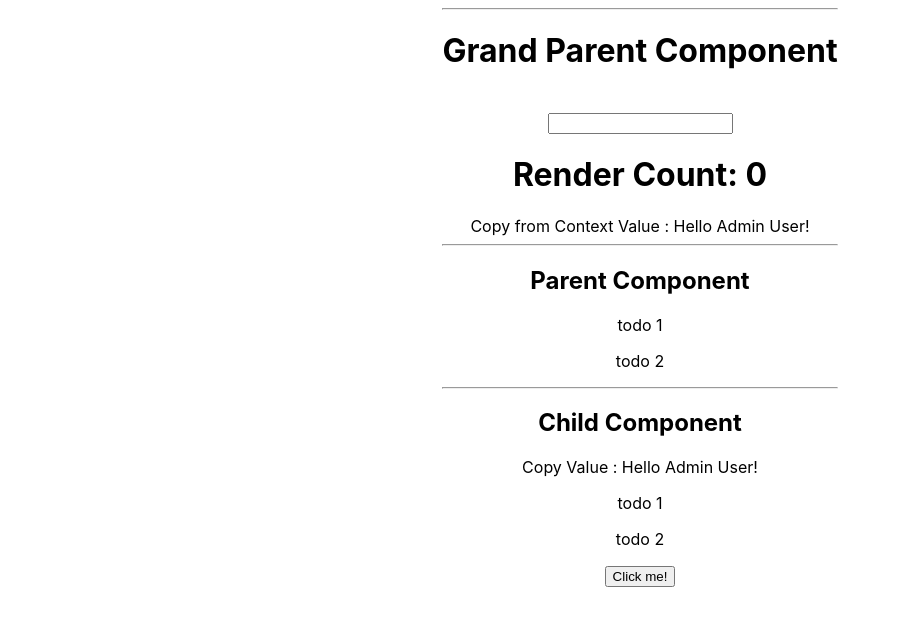
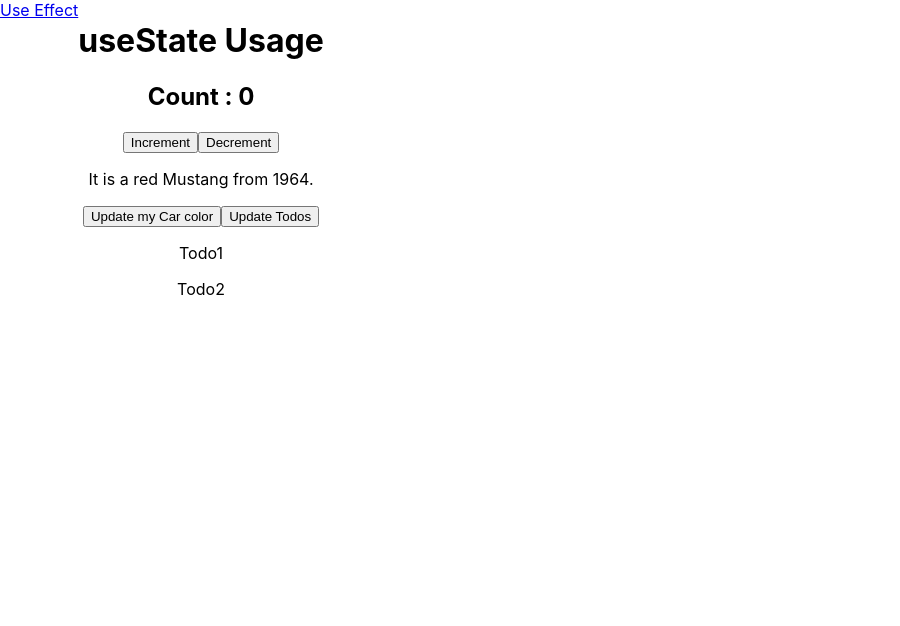
Before and after one commit to Anand-1/typescript-app, a React (Create React App) app: page / in a window 1280 px wide. Shown: the top 626 px of the page, without its empty margins (0-900 px from the left). Built offline with nearby package versions, Linux system fonts and the light colour scheme.

Commit message:
react query

```diff
--- a/package.json
+++ b/package.json
@@ -3,6 +3,8 @@
   "version": "0.1.0",
   "private": true,
   "dependencies": {
+    "@tanstack/react-query": "^5.17.0",
+    "@tanstack/react-query-devtools": "^5.17.0",
     "@testing-library/jest-dom": "^5.17.0",
     "@testing-library/react": "^13.4.0",
     "@testing-library/user-event": "^13.5.0",
--- a/src/App.tsx
+++ b/src/App.tsx
@@ -11,12 +11,14 @@ import CustomHooks from "./HooksUsage/CustomHooks/CustomHooks";
 import InfinitScroll from "./InfiniteScroll/InfiniteScroll";
 import UseReducerUnd from "./HooksUsage/UseReducers/UseReducerUnd";
 import HigherOrderComponent from "./HOC/HigherOrderComponent";
+import ReactQuery from "./ReactQuery/ReactQuery";
 function App() {
   return (
     <div className="App">
       <BrowserRouter>
         <Routes>
-          <Route path="/" element={<GrandParent />} />
+          <Route path="/" element={<UseStateUsage />} />
+          <Route path="/grandparent" element={<GrandParent />} />
           <Route path="/useStates" element={<UseStateUsage />} />
           <Route path="/useEffects" element={<UseEffectUsage />} />
           <Route path="/useRefs" element={<UserRefUsage />} />
@@ -26,6 +28,7 @@ function App() {
           <Route path="/usereducers" element={<UseReducerUnd />} />
           <Route path="/hoc" element={<HigherOrderComponent />}></Route>
           <Route path="/infiniteScroll" element={<InfinitScroll />} />
+          <Route path="/reactQuery" element={<ReactQuery />} />
         </Routes>
       </BrowserRouter>
     </div>
--- /dev/null
+++ b/src/HooksUsage/CustomHooks/CustomHooks.css
@@ -0,0 +1,7 @@
+.pargraph-text {
+  background-color: bisque;
+  border: 2px solid blueviolet;
+  text-align: left;
+  padding: 5px;
+  margin: 10px;
+}
--- a/src/HooksUsage/CustomHooks/CustomHooks.tsx
+++ b/src/HooksUsage/CustomHooks/CustomHooks.tsx
@@ -1,12 +1,17 @@
 import useFetch from "./useFetch";
+import "./CustomHooks.css";
 const CustomHooks = () => {
   const [data] = useFetch("https://jsonplaceholder.typicode.com/todos");
   return (
     <>
-      <h1>Custom Hooks Example</h1>
+      <h1 style={{ backgroundColor: "red" }}>Custom Hooks Example</h1>
       {data &&
         data.map((item: any) => {
-          return <p key={item.id}>{item.title}</p>;
+          return (
+            <p className="pargraph-text" key={item.id}>
+              {item.title}
+            </p>
+          );
         })}
     </>
   );
--- a/src/HooksUsage/UseStateUsage/UseStateUsage.tsx
+++ b/src/HooksUsage/UseStateUsage/UseStateUsage.tsx
@@ -1,5 +1,6 @@
 // The React useState Hook allows us to track state in a function component.
 import React, { useState } from "react";
+import LeftBar from "../../LeftBar/LeftBar";
 
 const UseStateUsage = () => {
   const [count, setCount] = useState(0);
@@ -24,6 +25,11 @@ const UseStateUsage = () => {
   };
   return (
     <>
+      <div style={{ display: "flex" }}>
+        <div>
+          <LeftBar />
+        </div>
+        <div>
           <h1>useState Usage</h1>
           <h2>Count : {count}</h2>
           <button type="button" onClick={() => setCount(count + 1)}>
@@ -46,6 +52,8 @@ const UseStateUsage = () => {
               return <p key={index}>{todo}</p>;
             })}
           </div>
+        </div>
+      </div>
     </>
   );
 };
--- /dev/null
+++ b/src/LeftBar/LeftBar.css
@@ -0,0 +1,4 @@
+.leftBar {
+  display: flex;
+  flex-direction: column;
+}
--- /dev/null
+++ b/src/LeftBar/LeftBar.tsx
@@ -0,0 +1,16 @@
+import React from "react";
+import { Link } from "react-router-dom";
+
+const LeftBar = () => {
+  return (
+    <>
+      <div className="leftBar">
+        <div>
+          <Link to="useEffects"> Use Effect</Link>
+        </div>
+      </div>
+    </>
+  );
+};
+
+export default LeftBar;
--- /dev/null
+++ b/src/ReactQuery/ReactQuery.tsx
@@ -0,0 +1,33 @@
+import { useQuery } from "@tanstack/react-query";
+
+const POSTS = [
+  {
+    id: 1,
+    title: "Post 1",
+  },
+  {
+    id: 2,
+    title: "Post 2",
+  },
+];
+
+const ReactQuery = () => {
+  const postQuery = useQuery({
+    queryKey: ["posts"],
+    queryFn: () => wait(1000).then(() => [...POSTS]),
+  });
+
+  if (postQuery.isLoading) return <h1>Loading ...</h1>;
+
+  return (
+    <>
+      <h1>React Query</h1>
+    </>
+  );
+};
+
+function wait(duration: number) {
+  return new Promise((resolve) => setTimeout(resolve, duration));
+}
+
+export default ReactQuery;
--- a/src/index.tsx
+++ b/src/index.tsx
@@ -2,12 +2,16 @@ import React from "react";
 import ReactDOM from "react-dom/client";
 import "./index.css";
 import App from "./App";
+import { QueryClient, QueryClientProvider } from "@tanstack/react-query";
 
+const queryClient = new QueryClient();
 const root = ReactDOM.createRoot(
   document.getElementById("root") as HTMLElement
 );
 root.render(
   <React.StrictMode>
-    <App />
+    <QueryClientProvider client={queryClient}>
+      <App />
+    </QueryClientProvider>
   </React.StrictMode>
 );
```
Also changed, not shown: 1 other file (tests, documents, lock files or other folders). Lines whose indentation alone changed are shown as unchanged.
